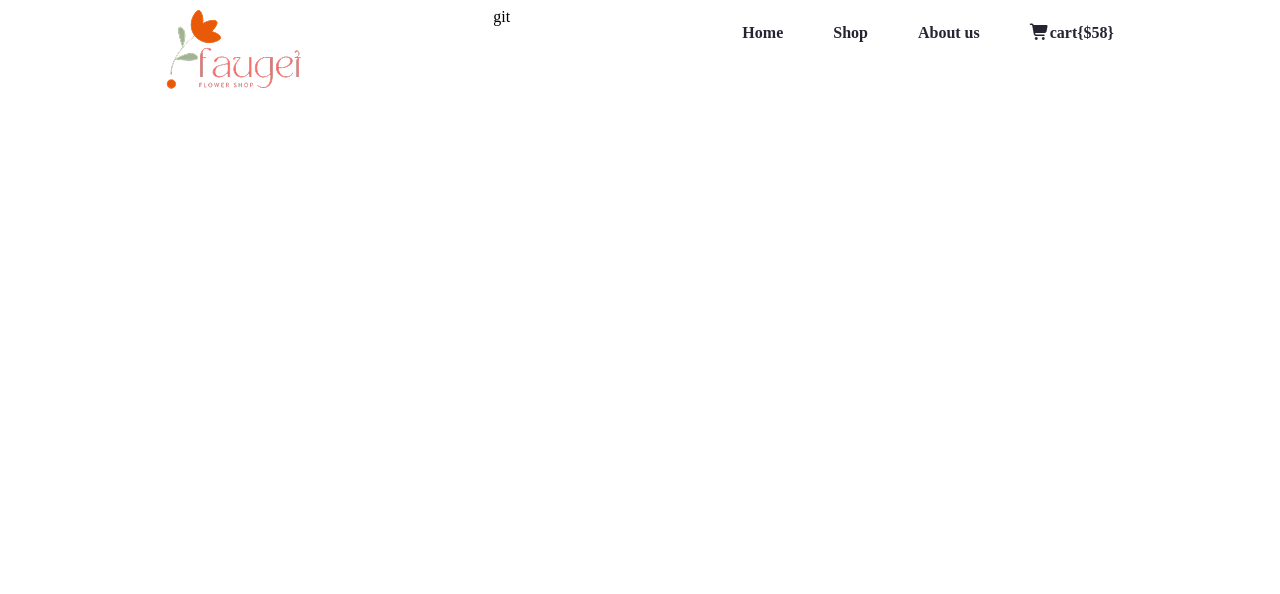
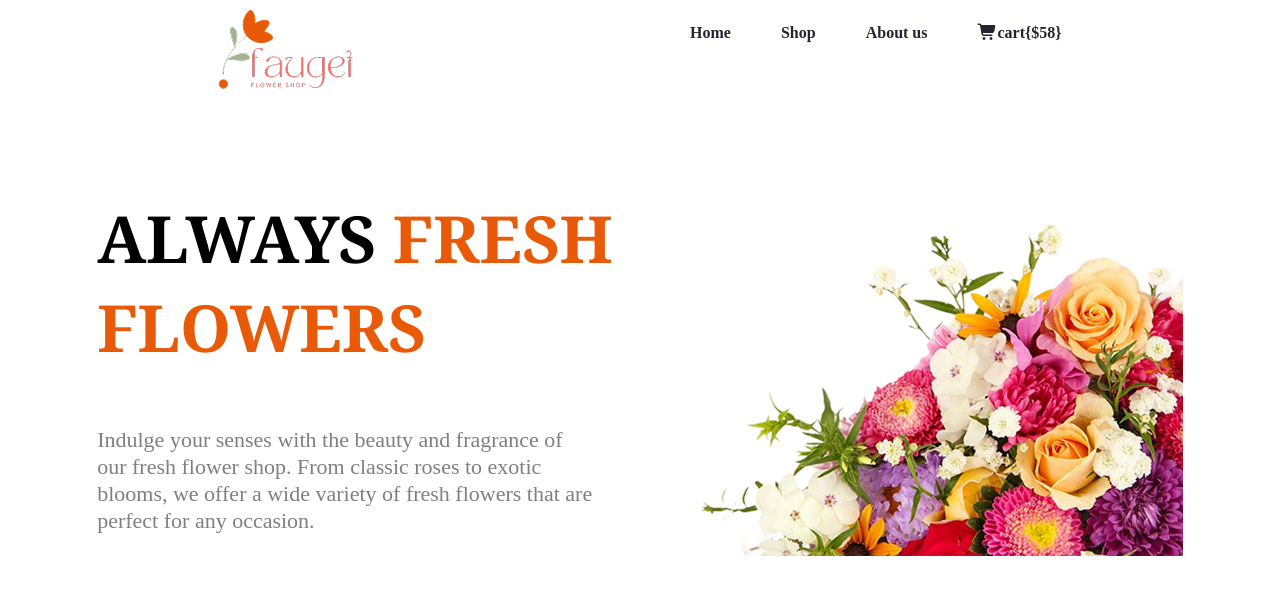
Before and after one commit to arrahman69/influencer-gears, a plain HTML site: page B12A-Reesponsive-flowers/Assaignment-2/index.html in a window 1280 px wide. Drawn offline with Linux system fonts and the light colour scheme.

Commit message:
banner work finished

```diff
--- a/B12A-Reesponsive-flowers/Assaignment-2/index.html
+++ b/B12A-Reesponsive-flowers/Assaignment-2/index.html
@@ -17,7 +17,7 @@
   <body>
     <main>
         <nav class="container">
-            <div><img src="./assets/logo.png" alt="Logo here"></div>git
+            <div><img src="./assets/logo.png" alt="Logo here"></div>
             <ul class="nav-item">
             <li ><a href="#">Home</a></li>
 
@@ -28,6 +28,15 @@
         </ul>
 
         </nav>
+        <section class="banner container">
+            <!-- banner left -->
+        <div>
+<h2 class="ppp">ALWAYS <span class="kkk">FRESH</span> <br><span class="lll">FLOWERS</span></h2>
+<p>Indulge your senses with the beauty and fragrance of our fresh flower shop. From classic roses to exotic blooms, we offer a wide variety of fresh flowers that are perfect for any occasion. </p>
+        </div>
+        <!-- banner right -->
+       <img src="./assets/hero-flower.png" alt="hero img">
+        </section>
     </main>
   </body>
 </html>
--- a/B12A-Reesponsive-flowers/Assaignment-2/styles/style.css
+++ b/B12A-Reesponsive-flowers/Assaignment-2/styles/style.css
@@ -1,5 +1,6 @@
 * {
     box-sizing: border-box;
+
 }
 .container{
     max-width: 1140px;
@@ -20,6 +21,51 @@ nav {
     color:#252432 ;
     font-weight: 700;
     font-size: 16px;
+}
+.banner{
+    display: flex;
+    width: 1140px;
+height: 461px;
+left: 150px;
+top: 221px;
+justify-content: center;
+align-items: flex-end;
+padding:0px;
+
 
 
 }
+.banner p{
+color: rgba(0, 0, 0, 0.5);
+
+font-size: 22px;
+font-weight: 400;
+line-height: 27px;
+letter-spacing: 0%;
+text-align: left;
+width: 500px;
+}
+.banner img{
+width: 570px;
+height: 355px;
+}
+.ppp{
+    font-family: Noto Serif;
+font-size: 65px;
+font-weight: 700;
+line-height: 89px;
+letter-spacing: 0%;
+text-align: left;
+}
+.lll{
+    color: rgb(233, 90, 8);
+font-family: Noto Serif;
+font-size: 65px;
+font-weight: 700;
+line-height: 89px;
+letter-spacing: 0%;
+text-align: left;
+}
+.kkk{
+     color: rgb(233, 90, 8);
+}
```
